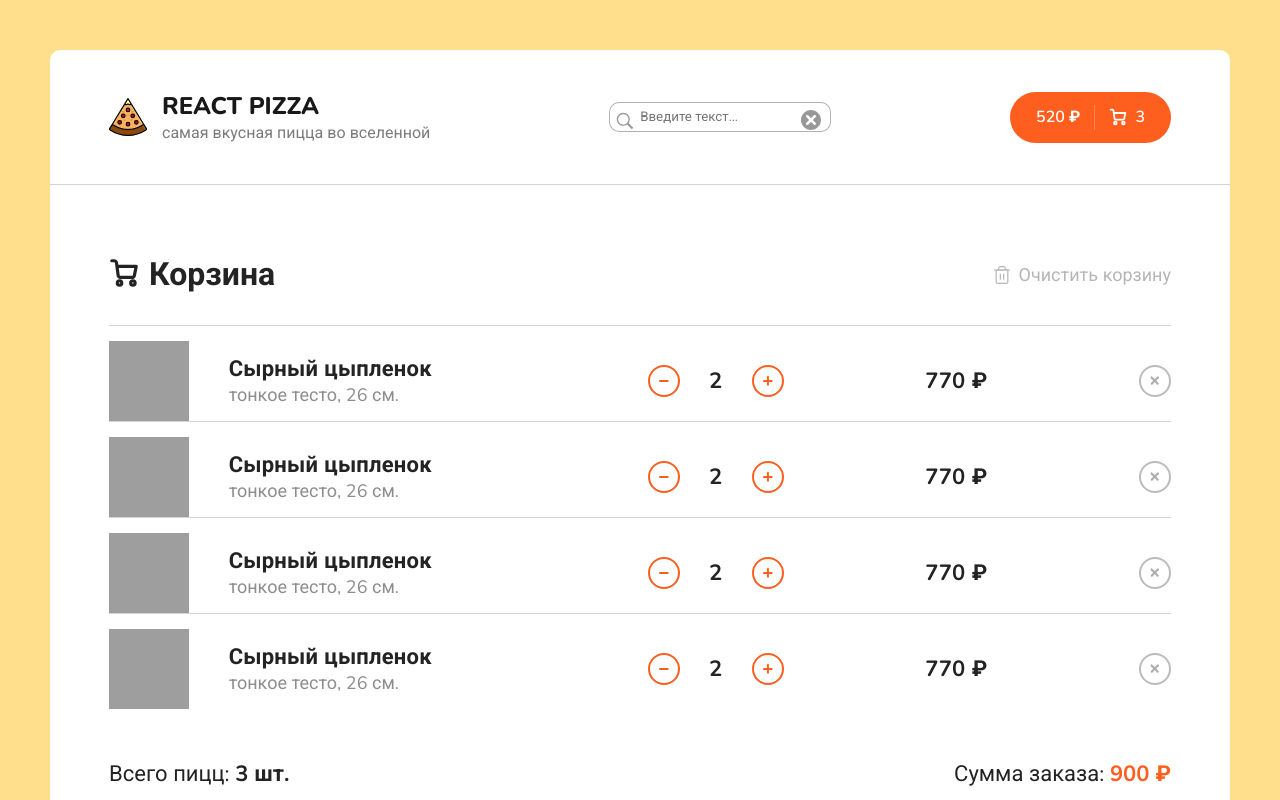
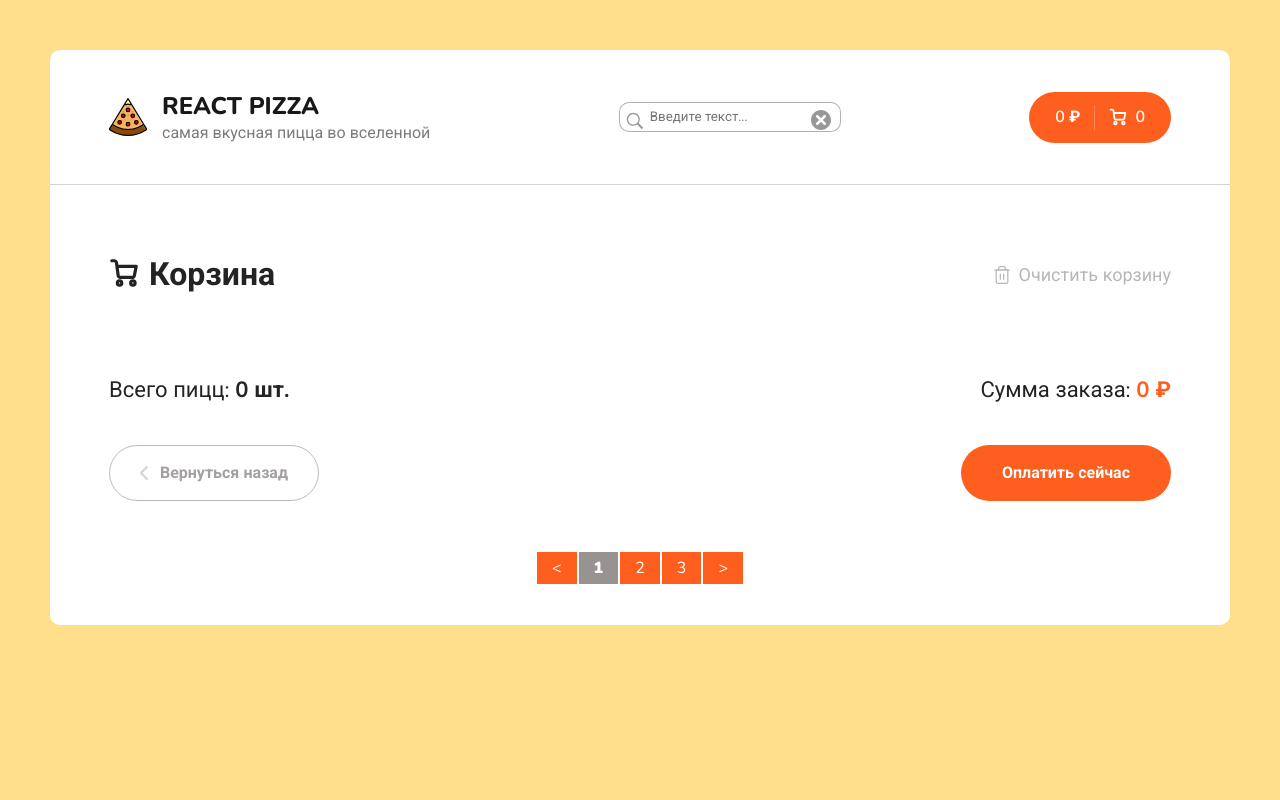
Before and after one commit to PavelPoleshchuk/pet-project_react-shop-site, a React (Create React App) app: page /basket in a window 1280 px wide. Shown: the top 800 px of the page. Built offline with nearby package versions, Linux system fonts and the light colour scheme; grey boxes are pictures that could not be loaded.

Commit message:
feat: added cart functionality

```diff
--- a/src/App.js
+++ b/src/App.js
@@ -12,7 +12,7 @@ export const PageAndSearchContext = React.createContext();
 function App() {
   const [searchValue, setSearchValue] = React.useState("");
   // const [selectedPage, setSelectedPage] = React.useState(1);
-  console.log("searchValue=", searchValue);
+  // console.log("searchValue=", searchValue);
   return (
     <div className="wrapper">
       <PageAndSearchContext.Provider
--- a/src/components/BasketItem.jsx
+++ b/src/components/BasketItem.jsx
@@ -1,18 +1,24 @@
 import React from "react";
 
-export function BasketItem() {
+// const item = {
+//   id,
+//   imageUrl,
+//   name,
+//   types: thickness[activeThickness],
+//   sizes: activeDiameter,
+//   price,
+//   count: 1,
+// };
+
+export function BasketItem({ imageUrl, name, types, sizes, count, price }) {
   return (
     <div class="basket__item">
       <div class="basket__item-img">
-        <img
-          class="pizza-block__image"
-          src="https://dodopizza-a.akamaihd.net/static/Img/Products/Pizza/ru-RU/b750f576-4a83-48e6-a283-5a8efb68c35d.jpg"
-          alt="Pizza"
-        />
+        <img class="pizza-block__image" src={imageUrl} alt="Pizza" />
       </div>
       <div class="basket__item-info">
-        <h3>Сырный цыпленок</h3>
-        <p>тонкое тесто, 26 см.</p>
+        <h3>{name}</h3>
+        <p>{`${types}, ${sizes} см`}</p>
       </div>
       <div class="basket__item-count">
         <div class="button button--outline button--circle basket__item-count-minus">
@@ -33,7 +39,7 @@ export function BasketItem() {
             />
           </svg>
         </div>
-        <b>2</b>
+        <b>{count}</b>
         <div class="button button--outline button--circle basket__item-count-plus">
           <svg
             width="10"
@@ -54,7 +60,7 @@ export function BasketItem() {
         </div>
       </div>
       <div class="basket__item-price">
-        <b>770 ₽</b>
+        <b>{count * price} ₽</b>
       </div>
       <div class="basket__item-remove">
         <div class="button button--outline button--circle">
--- a/src/components/Categories.jsx
+++ b/src/components/Categories.jsx
@@ -1,11 +1,11 @@
 import React from "react";
 import { useDispatch, useSelector } from "react-redux";
-import { setCategoriesId } from "../redux/reducers/sortAndCategorySlice";
+import { setCategoriesId } from "../redux/reducers/filtersSlice";
 
 export function Categories() {
   const dispatch = useDispatch();
   const categoriesId = useSelector(
-    (state) => state.sortAndCategory.categoriesId
+    (state) => state.filters.categoriesId
   );
   const pizzaTypes = [
     "Все",
--- a/src/components/Header.jsx
+++ b/src/components/Header.jsx
@@ -3,9 +3,11 @@ import pizzaLogo from "../assets/img/pizza-logo.svg";
 import { Link } from "react-router-dom";
 import Search from "./Search";
 import { PageAndSearchContext } from "../App";
+import { useSelector } from "react-redux";
 
 export function Header() {
   const { searchValue, setSearchValue } = React.useContext(PageAndSearchContext);
+  const {totalPrice, totalCount} = useSelector(state=>state.basket)
   return (
     <div className="header">
       <div className="container">
@@ -21,7 +23,7 @@ export function Header() {
         <Search searchValue={searchValue} setSearchValue={setSearchValue} />
         <div className="header__cart">
           <Link to="/basket" className="button button--cart">
-            <span>520 ₽</span>
+            <span>{totalPrice} ₽</span>
             <div className="button__delimiter"></div>
             <svg
               width="18"
@@ -52,7 +54,7 @@ export function Header() {
                 strokeLinejoin="round"
               />
             </svg>
-            <span>3</span>
+            <span>{totalCount}</span>
           </Link>
         </div>
       </div>
--- a/src/components/Pagination/index.jsx
+++ b/src/components/Pagination/index.jsx
@@ -3,11 +3,11 @@ import ReactPaginate from "react-paginate";
 import { useDispatch, useSelector } from "react-redux";
 
 import styles from "./Pagination.module.scss";
-import { setSelectedPage } from "../../redux/reducers/sortAndCategorySlice";
+import { setSelectedPage } from "../../redux/reducers/filtersSlice";
 
 export default function Pagination() {
   const pageNumber = useSelector(
-    (state) => state.sortAndCategory.selectedPage
+    (state) => state.filters.selectedPage
   );
   const dispatch = useDispatch();
 
--- a/src/components/Sort.jsx
+++ b/src/components/Sort.jsx
@@ -1,6 +1,6 @@
-import React from "react";
+import React, { useEffect, useRef } from "react";
 import { useDispatch, useSelector } from "react-redux";
-import { setSortId } from "../redux/reducers/sortAndCategorySlice";
+import { setSortId } from "../redux/reducers/filtersSlice";
 
 export const sortItems = [
   { name: "рейтингу", apiName: "rating" },
@@ -9,13 +9,25 @@ export const sortItems = [
 ];
 
 export function Sort() {
+  const sortRef = useRef();
+  console.log("sortRef=", sortRef);
   const dispatch = useDispatch();
-  const sortId = useSelector((state) => state.sortAndCategory.sortId);
+  const sortId = useSelector((state) => state.filters.sortId);
 
   const [popupOpen, isPopupOpen] = React.useState(false);
 
+  useEffect(() => {
+    const isPressPopApp = (e) => {
+      if (!e.composedPath().includes(sortRef.current)) {
+        isPopupOpen(false);
+      }
+    };
+    document.body.addEventListener("click", isPressPopApp);
+    return () => document.body.removeEventListener("click", isPressPopApp);
+  }, []);
+
   return (
-    <div className="sort">
+    <div ref={sortRef} className="sort">
       <div className="sort__label">
         <svg
           width="10"
@@ -43,7 +55,6 @@ export function Sort() {
                 onClick={() => {
                   dispatch(setSortId(i));
                   isPopupOpen(false);
-
                 }}
                 className={sortId === i ? "active" : ""}
               >
--- a/src/pages/Basket.jsx
+++ b/src/pages/Basket.jsx
@@ -1,8 +1,17 @@
 import React from "react";
-import {Link} from "react-router-dom";
+import { Link } from "react-router-dom";
 import { BasketItem } from "../components/BasketItem";
+import { useDispatch, useSelector } from "react-redux";
+import {cleanBasket} from "../redux/reducers/basketSlice"
 
 export default function Basket() {
+  const dispatch = useDispatch();
+  const { items, totalCount, totalPrice } = useSelector(
+    (state) => state.basket
+  );
+
+  const clean = () => dispatch(cleanBasket());
+
   return (
     <div class="basket">
       <div class="basket__top">
@@ -75,20 +84,20 @@ export default function Basket() {
               stroke-linejoin="round"
             />
           </svg>
-          <span>Очистить корзину</span>
+          <span onClick={clean}>Очистить корзину</span>
         </div>
       </div>
-      <BasketItem />
-      <BasketItem />
-      <BasketItem />
-      <BasketItem />
+      {items.map((item, index) => (
+        <BasketItem key={item.id} {...item} />
+      ))}
+
       <div class="basket__bottom">
         <div class="basket__bottom-details">
           <span>
-            Всего пицц: <b>3 шт.</b>
+            Всего пицц: <b>{totalCount} шт.</b>
           </span>
           <span>
-            Сумма заказа: <b>900 ₽</b>
+            Сумма заказа: <b>{totalPrice} ₽</b>
           </span>
         </div>
         <div class="basket__bottom-buttons">
--- /dev/null
+++ b/src/redux/reducers/basketSlice.js
@@ -0,0 +1,49 @@
+import { createSlice } from "@reduxjs/toolkit";
+
+const initialState = {
+  totalPrice: 0,
+  totalCount: 0,
+  items: [],
+};
+
+export const basketSlice = createSlice({
+  name: "basket",
+  initialState,
+  reducers: {
+    addItemToBasket: (state, action) => {
+      const objectWithId = state.items.find(
+        (item) => item.id === action.payload.id
+      );
+      if (objectWithId) {
+        objectWithId.count++;
+      } else {
+        state.items.push(action.payload);
+      }
+      state.totalPrice = state.items.reduce((acc, item) => {
+        return acc + item.price * item.count;
+      }, 0);
+      state.totalCount = state.items.reduce((acc, item) => {
+        return acc + item.count;
+      }, 0);
+    },
+    cleanBasket: (state) => {
+      state.items = [];
+      state.totalPrice=0;
+      state.totalCount=0;
+    },
+  },
+});
+
+export const { addItemToBasket, cleanBasket } = basketSlice.actions;
+
+export default basketSlice.reducer;
+
+// const item = {
+//   id,
+//   imageUrl,
+//   name,
+//   types: thickness[activeThickness],
+//   sizes: activeDiameter,
+//   price,
+//   count: 1,
+// };
--- a/src/redux/reducers/sortAndCategorySlice.js
+++ b/src/redux/reducers/filtersSlice.js
@@ -6,8 +6,8 @@ const initialState = {
   selectedPage: 1,
 };
 
-export const sortAndCategorySlice = createSlice({
-  name: "filter",
+export const filtersSlice = createSlice({
+  name: "filters",
   initialState,
   reducers: {
     setSortId: (state, action) => {
@@ -28,6 +28,6 @@ export const sortAndCategorySlice = createSlice({
 });
 
 export const { setSortId, setCategoriesId, setSelectedPage, setAllFilters } =
-  sortAndCategorySlice.actions;
+  filtersSlice.actions;
 
-export default sortAndCategorySlice.reducer;
+export default filtersSlice.reducer;
--- a/src/redux/store.js
+++ b/src/redux/store.js
@@ -1,8 +1,10 @@
 import { configureStore } from "@reduxjs/toolkit";
-import sortAndCategory from "./reducers/sortAndCategorySlice";
+import filters from "./reducers/filtersSlice";
+import basket from "./reducers/basketSlice";
 
 export const store = configureStore({
   reducer: {
-    sortAndCategory,
+    filters,
+    basket,
   },
 });
```
Also changed, not shown: src/components/PizzaBlock.jsx (+22 -6 lines), src/pages/Home.jsx (+10 -10 lines).
